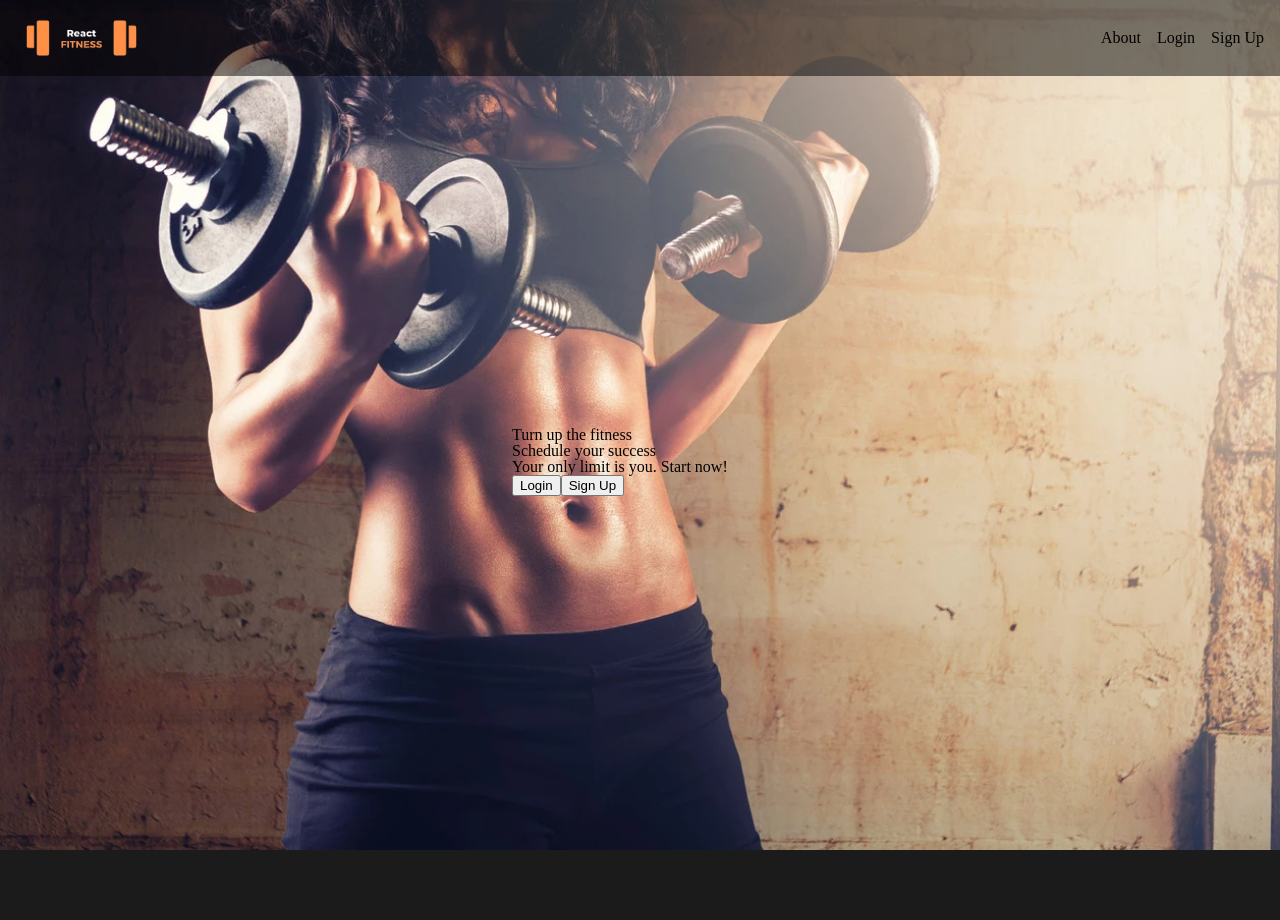
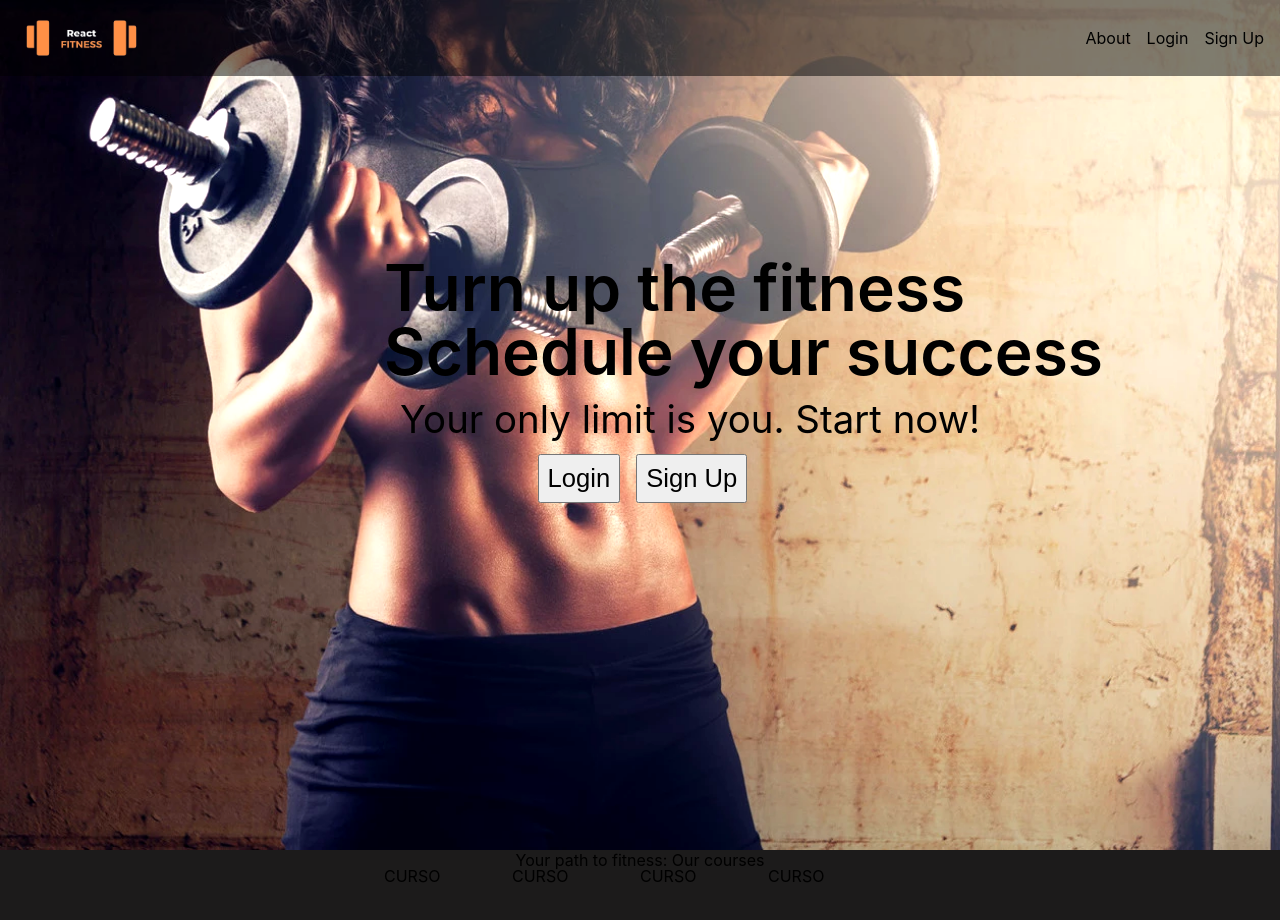
Before and after one commit to CamilaCastro98/Gestor_de_turnos, a React (Vite) app in the folder front/vite-project/: page / in a window 1280 px wide. Shown: the top 920 px of the page. Before the commit the page ends 853 px from the top, so only its background shows below. Built offline with nearby package versions, Linux system fonts and the light colour scheme.

Commit message:
Pulir el header y dar estructura básica a main

```diff
--- /dev/null
+++ b/front/vite-project/src/components/Card.jsx
@@ -0,0 +1,12 @@
+import styles from "../../styles/Card.module.css"
+
+const Card = () => {
+    return (
+        <div className={styles.cardContainer}>
+            <h2>CURSO</h2>
+            <img src="" alt="" />
+        </div>
+    )
+}
+
+export default Card
--- /dev/null
+++ b/front/vite-project/src/components/Courses.jsx
@@ -0,0 +1,18 @@
+import Card from "../components/Card"
+import styles from "../../styles/Courses.module.css"
+
+const Courses = () => {
+    return (
+        <div className={styles.coursesContainer}>
+            <h1>Your path to fitness: Our courses</h1>
+             <div className={styles.cardList}>
+                < Card/>
+                < Card/>
+                < Card/>
+                < Card/>
+             </div>
+        </div>
+    )
+}
+
+export default Courses
--- a/front/vite-project/src/components/HeaderImg.jsx
+++ b/front/vite-project/src/components/HeaderImg.jsx
@@ -3,7 +3,7 @@ import styles from "../../styles/HeaderImg.module.css"
 const HeaderImg = () => {
     return (
         <div>
-             <img src="../src/assets/gym.png" alt="headerImg" />
+             <img className={styles.imgHeader} src="../src/assets/gym.png" alt="headerImg" />
         </div>
     )
 }
--- a/front/vite-project/src/components/HeaderTitle.jsx
+++ b/front/vite-project/src/components/HeaderTitle.jsx
@@ -3,11 +3,11 @@ import styles from "../../styles/HeaderTitle.module.css"
 const HeaderTitle = () => {
     return (
         <div className={styles.container}>
-             <h1>Turn up the fitness <br /> Schedule your success</h1>
-             <p>Your only limit is you. Start now!</p>
-             <div>
-                <button>Login</button>
-                <button>Sign Up</button>
+             <h1 className={styles.headerTitle} >Turn up the fitness <br /> Schedule your success</h1>
+             <p className={styles.headerP}>Your only limit is you. Start now!</p>
+             <div className={styles.headerButtons}>
+                <button className={styles.login}>Login</button>
+                <button className={styles.signup}>Sign Up</button>
              </div>
 
         </div>
--- a/front/vite-project/src/views/Home.jsx
+++ b/front/vite-project/src/views/Home.jsx
@@ -1,11 +1,17 @@
 import Navbar from "../components/Navbar"
 import Header from "../components/Header"
+import Courses from "../components/Courses"
 
 const Home = () => {
     return (
         <>
-             <Navbar />
-             <Header />
+            <header>
+                <Navbar />
+                <Header />
+            </header>
+            <main>
+                <Courses/>
+            </main>
         </>
     )
 }
--- a/front/vite-project/styles/App.module.css
+++ b/front/vite-project/styles/App.module.css
@@ -1,3 +1,4 @@
 body {
     background-color: rgb(28, 27, 27);
+    font-family: 'Inter', sans-serif;
 }
--- /dev/null
+++ b/front/vite-project/styles/Card.module.css
@@ -0,0 +1,4 @@
+.cardContainer {
+    width: 10vw;
+    height: 10vh;
+}
--- /dev/null
+++ b/front/vite-project/styles/Courses.module.css
@@ -0,0 +1,9 @@
+.coursesContainer {
+    display: flex;
+    flex-direction: column;
+    align-items: center;
+}
+
+.cardList {
+    display: flex;
+}
--- a/front/vite-project/styles/HeaderImg.module.css
+++ b/front/vite-project/styles/HeaderImg.module.css
@@ -1,4 +1,6 @@
-img {
+.imgHeader {
     width: 100%;
     height: auto;
+    filter:brightness(70%);
+    filter: contrast(120%)
 }
--- a/front/vite-project/styles/HeaderTitle.module.css
+++ b/front/vite-project/styles/HeaderTitle.module.css
@@ -1,5 +1,27 @@
 .container {
     position: absolute;
-    top: 50%;
-    left: 40%
+    top: 30%;
+    left: 30%;
 }
+
+.headerTitle {
+    font-size: 5vw;
+    font-weight: 600;
+    width: 100%;
+}
+
+.headerP {
+    font-size: 3vw;
+    padding: 1rem;
+}
+
+.headerButtons {
+    display: flex;
+    gap: 1rem;
+    padding-left: 12vw;
+}
+
+.login,.signup {
+    font-size: 2vw;
+    padding: 0.5rem;
+}
```
